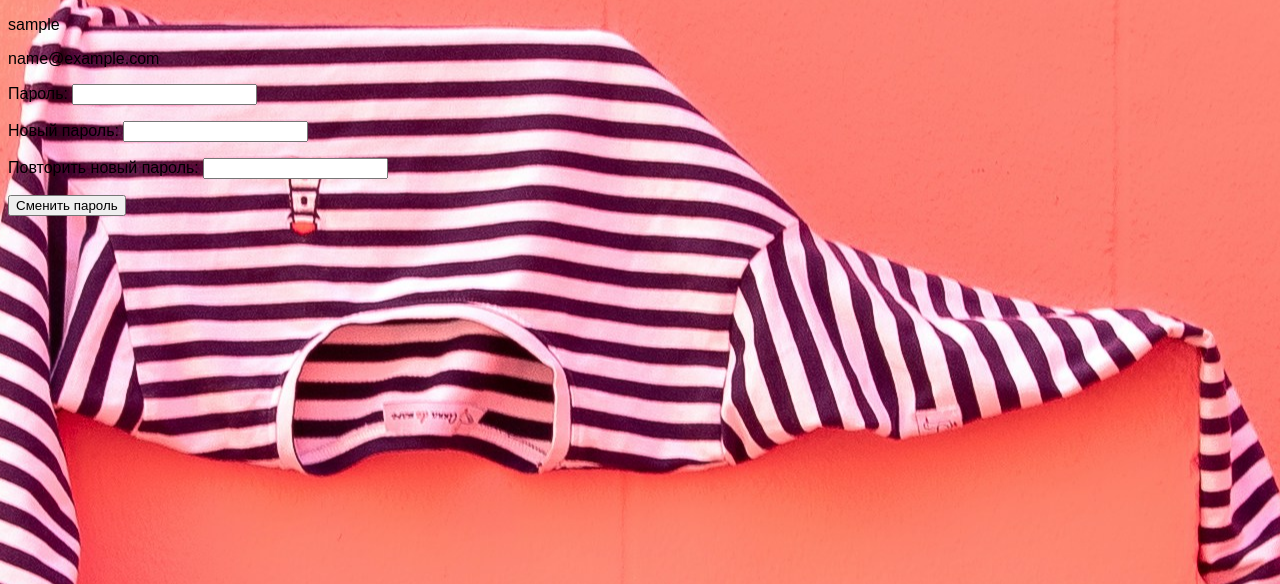
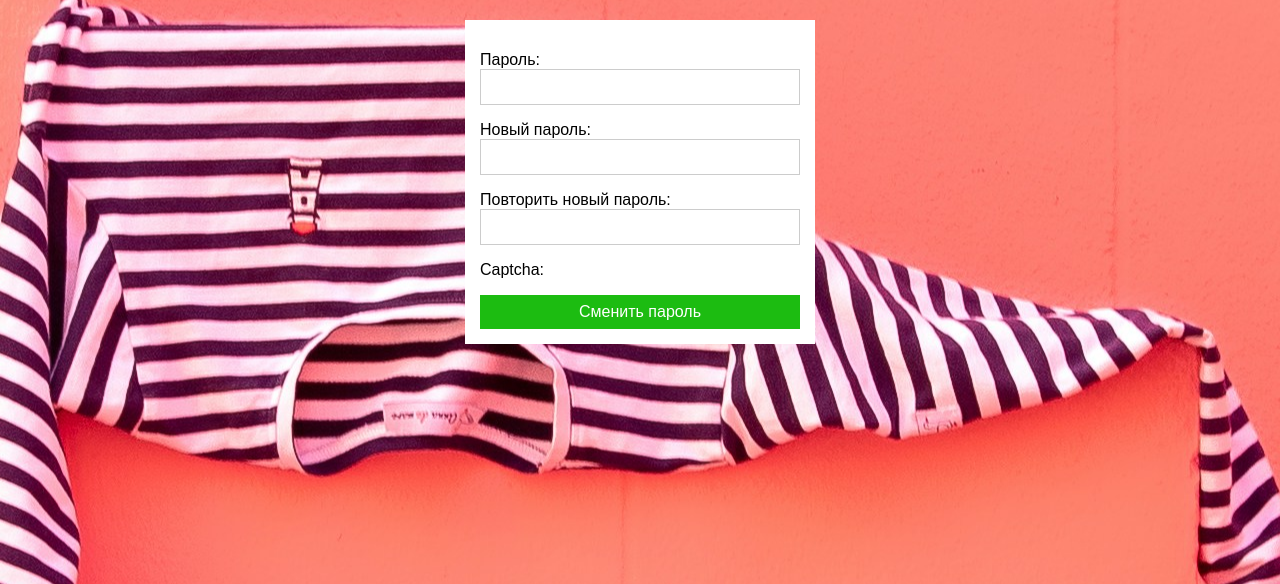
Before and after one commit to SergeiSidorovv/zmey_shop, a Django app: page /users/change_password/ in a window 1280 px wide. Shown: the top 584 px of the page. Run offline with Django 4.2, Linux system fonts and the light colour scheme; the visitor is signed in with stand-in values (Sample User, id 1).

Commit message:
Change: Changed the display of the password change form

```diff
--- a/zmey_shop/users/forms.py
+++ b/zmey_shop/users/forms.py
@@ -2,7 +2,6 @@ from django.contrib.auth.forms import (
     UserCreationForm,
     AuthenticationForm,
     PasswordChangeForm,
-    PasswordResetForm
 )
 from django.contrib.auth import get_user_model
 from django import forms
--- a/zmey_shop/users/templates/users/change_password.html
+++ b/zmey_shop/users/templates/users/change_password.html
@@ -6,14 +6,18 @@
 {% endblock title_passsword %}
 
 {% block password_action %}
-    <div class="password-view">
-        <p>{{ user }}</p>
-        <p>{{ user.email }}</p>
-        <form method="post">
-            {% csrf_token %}
-            {{ form.as_p }}
-            <input type="submit" value="Сменить пароль">
-        </form>
-    </div>
-
+    <form class="form" action="" method="post">
+        {% csrf_token %}
+        <div class="container-form">
+            <input type="hidden" name="next" value="{{ next }}">
+            {% for f in form %}
+                <p>
+                    <label class="form-label" for="{{ f.id_for_label }}">{{ f.label }}:</label>
+                    {{ f }}
+                </p>
+                <div class="form-error">{{ f.errors }}</div>
+            {% endfor %}
+            <button class="btn" type="submit">Сменить пароль</button>
+        </div>
+    </form>
 {% endblock  %}
```
